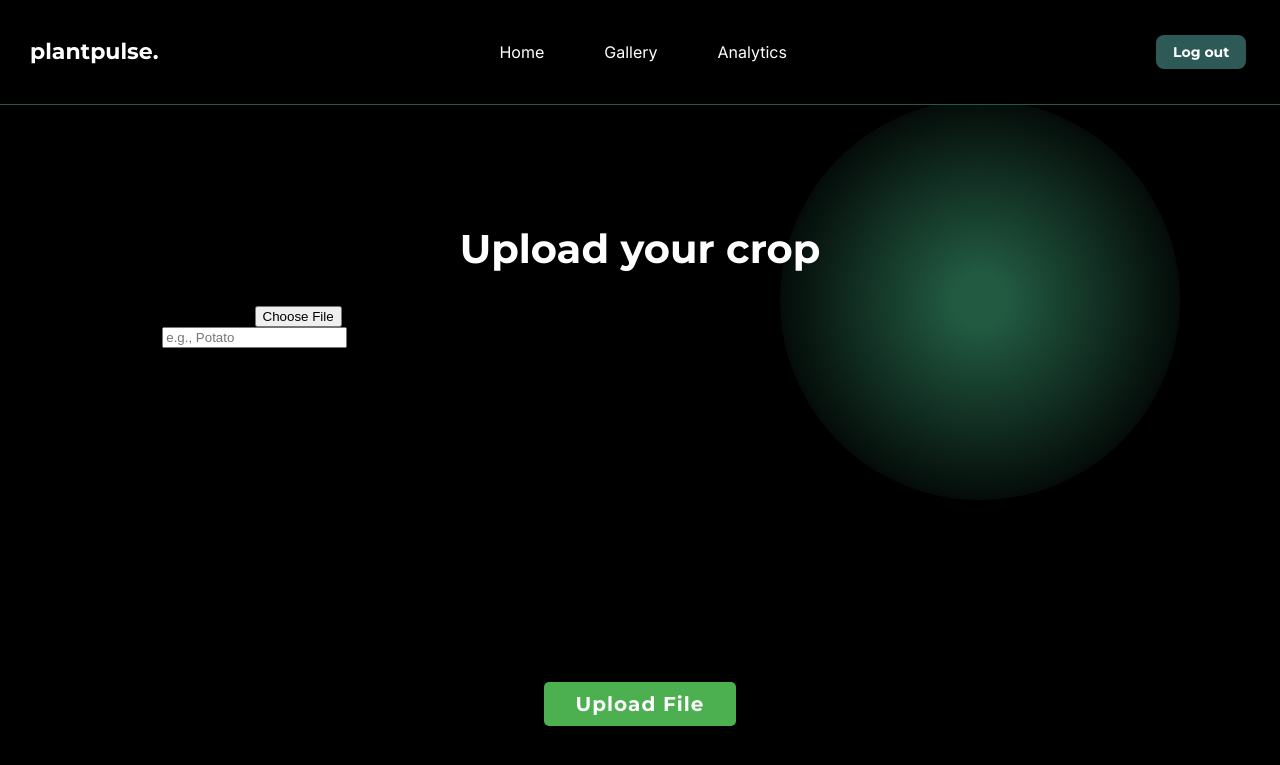
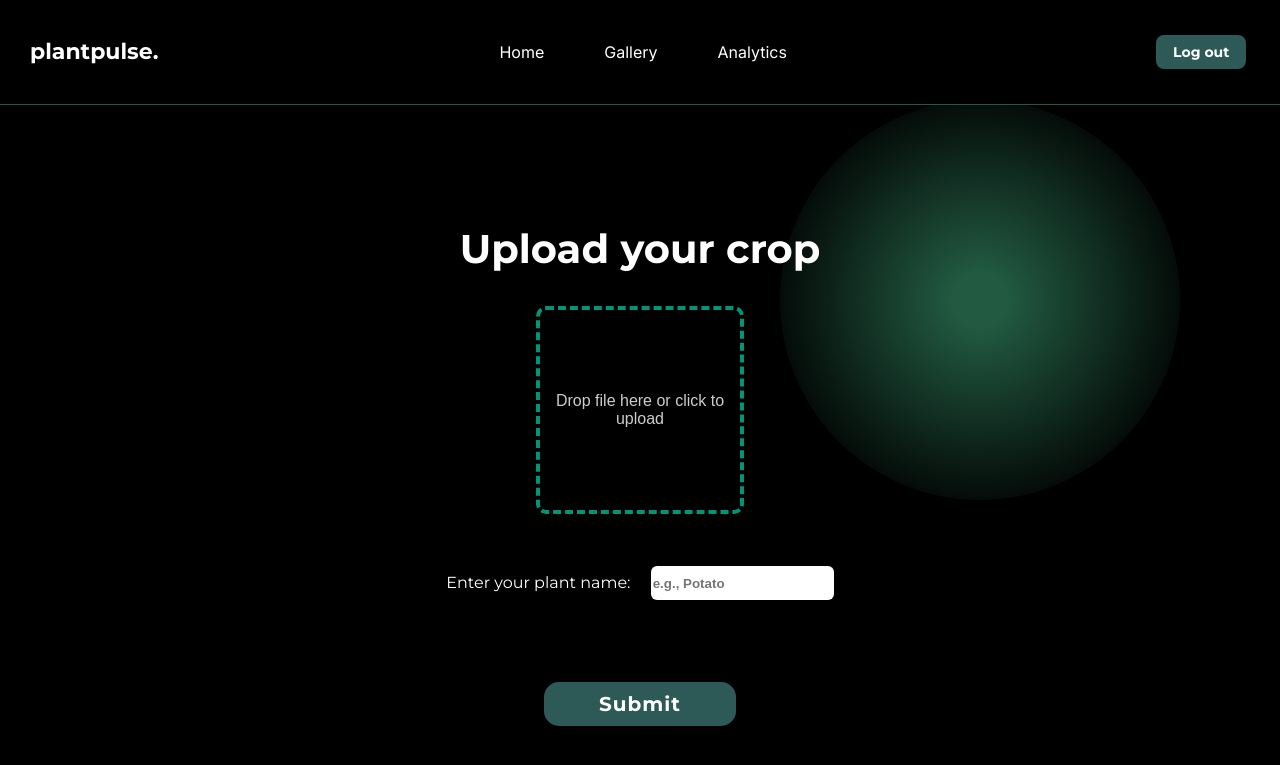
Before and after one commit to kylewxng/plant-pulse, a Flask app: page /home in a window 1280 px wide. Shown: the top 765 px of the page. Run offline with Flask 2, Linux system fonts and the light colour scheme; some libraries are stand-ins or nearby versions.

Commit message:
added upload for crop and image preview and plant name input

```diff
--- a/static/home.css
+++ b/static/home.css
@@ -2,8 +2,11 @@ body {
   margin: 0;
   padding: 0;
   box-sizing: border-box;
-    font-family: 'Montserrat', sans-serif;
+  font-family: "Montserrat", sans-serif;
   background-color: black;
+  display: flex;
+  flex-direction: column;
+  align-items: center;
 }
 
 .navbar {
@@ -100,16 +85,17 @@ body::before {
   cursor: pointer;
 }
 
-h3, h4 {
+h3,
+h4 {
   color: white;
   margin: 0;
   padding: 5px 0;
 }
-#add {
+#submitFile {
   padding: 10px 15px;
-    background-color: #2D5957;
+  background-color: #2d5957;
   color: white;
-    font-family: 'Montserrat', sans-serif;
+  font-family: "Montserrat", sans-serif;
   font-weight: bold;
   font-size: 20px;
   border: none;
@@ -148,32 +135,13 @@ h3, h4 {
   cursor: pointer;
   margin-right: 5%;
 }
-#drop-area {
-    width: 50%;
-    margin: 20px auto;
-    padding: 40px;
-    border: 2px dashed #4CAF50;
-    background-color: white;
-    text-align: center;
-    cursor: pointer;
-    transition: 0.3s;
-}
-
-#drop-area.active {
-    background-color: #e8f5e9;
-}
-
-#drop-area p {
-    font-size: 18px;
-    color: #555;
-}
 
 #bottom {
   margin-top: 20px;
 }
 
 #add {
-    background-color: #4CAF50;
+  background-color: #4caf50;
   color: white;
   border: none;
   padding: 10px 20px;
@@ -185,3 +153,66 @@ h3, h4 {
 #add:hover {
   background-color: #45a049;
 }
+
+.drop-zone {
+  width: 200px; /* Ensure it has a width */
+  height: 200px; /* Ensure it has a height */
+  display: flex;
+  align-items: center;
+  justify-content: center;
+  text-align: center;
+  font-family: "Quicksand", sans-serif;
+  font-weight: 500;
+  font-size: 16px;
+  cursor: pointer;
+  color: #cccccc;
+  border: 4px dashed #009578;
+  border-radius: 10px;
+  overflow: hidden; /* This ensures images do not overflow */
+}
+
+.drop-zone--over {
+  border-style: solid;
+}
+
+.drop-zone__input {
+  display: none;
+}
+
+.drop-zone__thumb {
+  width: 100%;
+  height: 100%;
+  border-radius: 10px;
+  overflow: hidden;
+  background-size: cover;
+  background-position: center;
+  position: relative;
+}
+
+.drop-zone__thumb::after {
+  content: attr(data-label);
+  position: absolute;
+  bottom: 0;
+  left: 0;
+  width: 100%;
+  padding: 5px 0;
+  color: #ffffff;
+  background: rgba(0, 0, 0, 0.75);
+  font-size: 14px;
+  text-align: center;
+}
+
+.plant-title {
+  margin-right: 2vh;
+}
+
+.plant-input-container {
+  margin-top: 6.5vh;
+}
+
+.plant-name-input {
+  border: none;
+  border-radius: 6px;
+  height: 4vh;
+  font-weight: 600;
+}
--- a/static/script.js
+++ b/static/script.js
@@ -1,35 +1,78 @@
-const dropArea = document.getElementById("drop-area");
+document.querySelectorAll(".drop-zone__input").forEach((inputElement) => {
+  const dropZoneElement = inputElement.closest(".drop-zone");
 
-dropArea.addEventListener("dragover", (event) => {
-  event.preventDefault();
-  dropArea.classList.add("active");
+  dropZoneElement.addEventListener("click", (e) => {
+    inputElement.click();
+  });
+
+  inputElement.addEventListener("change", (e) => {
+    if (inputElement.files.length) {
+      updateThumbnail(dropZoneElement, inputElement.files[0]);
+    }
+  });
+
+  dropZoneElement.addEventListener("dragover", (e) => {
+    e.preventDefault();
+    dropZoneElement.classList.add("drop-zone--over");
+  });
+
+  ["dragleave", "dragend"].forEach((type) => {
+    dropZoneElement.addEventListener(type, (e) => {
+      dropZoneElement.classList.remove("drop-zone--over");
+    });
+  });
+
+  dropZoneElement.addEventListener("drop", (e) => {
+    e.preventDefault();
+
+    if (e.dataTransfer.files.length) {
+      inputElement.files = e.dataTransfer.files;
+      updateThumbnail(dropZoneElement, e.dataTransfer.files[0]);
+    }
+
+    dropZoneElement.classList.remove("drop-zone--over");
+  });
 });
 
-dropArea.addEventListener("dragleave", () => {
-  dropArea.classList.remove("active");
-});
+/**
+ * Updates the thumbnail on a drop zone element.
+ *
+ * @param {HTMLElement} dropZoneElement
+ * @param {File} file
+ */
+function updateThumbnail(dropZoneElement, file) {
+  console.log("File selected:", file); // Debugging log
+  let thumbnailElement = dropZoneElement.querySelector(".drop-zone__thumb");
 
-dropArea.addEventListener("drop", (event) => {
-  event.preventDefault();
-  dropArea.classList.remove("active");
+  // Remove the prompt text if it exists
+  if (dropZoneElement.querySelector(".drop-zone__prompt")) {
+    dropZoneElement.querySelector(".drop-zone__prompt").remove();
+  }
 
-  const files = event.dataTransfer.files;
-  if (files.length > 0) {
-    alert(`File uploaded: ${files[0].name}`);
-    // You can now process the file (e.g., upload it via AJAX)
+  // Create a thumbnail container if not present
+  if (!thumbnailElement) {
+    thumbnailElement = document.createElement("div");
+    thumbnailElement.classList.add("drop-zone__thumb");
+    dropZoneElement.appendChild(thumbnailElement);
   }
-});
 
-dropArea.addEventListener("click", () => {
-  const fileInput = document.createElement("input");
-  fileInput.type = "file";
-  fileInput.accept = "image/*";
-  fileInput.click();
+  // Display the file name as data-label
+  thumbnailElement.dataset.label = file.name;
 
-  fileInput.addEventListener("change", () => {
-    if (fileInput.files.length > 0) {
-      alert(`File selected: ${fileInput.files[0].name}`);
-      // You can now process the file (e.g., upload it via AJAX)
-    }
+  // Check if the file is an image
+  if (file.type.startsWith("image/")) {
+    const reader = new FileReader();
+
+    reader.readAsDataURL(file);
+    reader.onload = () => {
+      console.log("Image loaded:", reader.result); // Debugging log
+      thumbnailElement.style.backgroundImage = `url('${reader.result}')`;
+    };
+  } else {
+    thumbnailElement.style.backgroundImage = null;
+  }
+}
+
+document.getElementById("fileInput").addEventListener("change", function () {
+    console.log("File input changed", this.files);
   });
-});
--- a/templates/home.html
+++ b/templates/home.html
@@ -1,14 +1,20 @@
 <!DOCTYPE html>
 <html lang="en">
   <head>
-    <meta charset="UTF-8">
-    <meta name="viewport" content="width=device-width, initial-scale=1.0">
-    <link href="../static/home.css" rel="stylesheet">
+    <meta charset="UTF-8" />
+    <meta name="viewport" content="width=device-width, initial-scale=1.0" />
+    <link href="../static/home.css" rel="stylesheet" />
     <!--Fonts-->
-    <link rel="preconnect" href="https://fonts.googleapis.com">
-    <link rel="preconnect" href="https://fonts.gstatic.com" crossorigin>
-    <link href="https://fonts.googleapis.com/css2?family=Inter:wght@100..900&display=swap" rel="stylesheet">
-    <link href="https://fonts.googleapis.com/css2?family=Montserrat:wght@100..900&display=swap" rel="stylesheet">
+    <link rel="preconnect" href="https://fonts.googleapis.com" />
+    <link rel="preconnect" href="https://fonts.gstatic.com" crossorigin />
+    <link
+      href="https://fonts.googleapis.com/css2?family=Inter:wght@100..900&display=swap"
+      rel="stylesheet"
+    />
+    <link
+      href="https://fonts.googleapis.com/css2?family=Montserrat:wght@100..900&display=swap"
+      rel="stylesheet"
+    />
     <title>Home</title>
   </head>
   <body>
@@ -16,7 +22,7 @@
       <h2 class="logo">plantpulse.</h2>
       <div class="buttons">
         <button id="homeLink" class="button">Home</button>
-            <button id ="galleryLink" class="button">Gallery</button>
+        <button id="galleryLink" class="button">Gallery</button>
         <button id="analyticsLink" class="button">Analytics</button>
       </div>
       <button id="log-out">Log out</button>
@@ -24,12 +30,27 @@
     <h2 id="title">Upload your crop</h2>
     <div class="drop-zone">
       <span class="drop-zone__prompt">Drop file here or click to upload</span>
-        <input id="fileInput" type="file" name="myFile" class="drop-zone__input">
+      <input
+        id="fileInput"
+        type="file"
+        name="myFile"
+        class="drop-zone__input"
+        title="file-input"
+        placeholder="file-input"
+      />
     </div>
-    <label for="plant-name">Enter a plant name:</label>
-    <input id="plantName" type="text" name="plantName" placeholder="e.g., Potato"/>
+    <div class="plant-input-container">
+        <label class="plant-title" for="plant-name" style="color: white">Enter your plant name:</label>
+        <input
+        id="plantName"
+        class="plant-name-input"
+        type="text"
+        name="plantName"
+        placeholder="e.g., Potato"
+        />
+    </div>
     <div id="bottom">
-        <button id="add">Upload File</button>
+      <button id="submitFile">Submit</button>
     </div>
     <script src="{{ url_for('static', filename='bundle.js') }}"></script>
     <script src="{{ url_for('static', filename='script.js') }}"></script>
```
Also changed, not shown: other parts of static/home.css (+9 -26 lines). Lines whose indentation alone changed are shown as unchanged.
